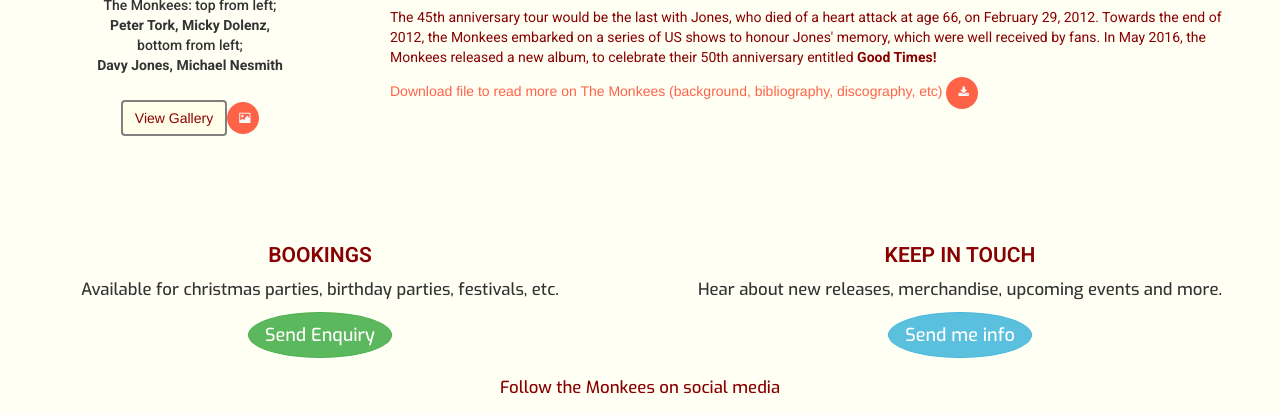
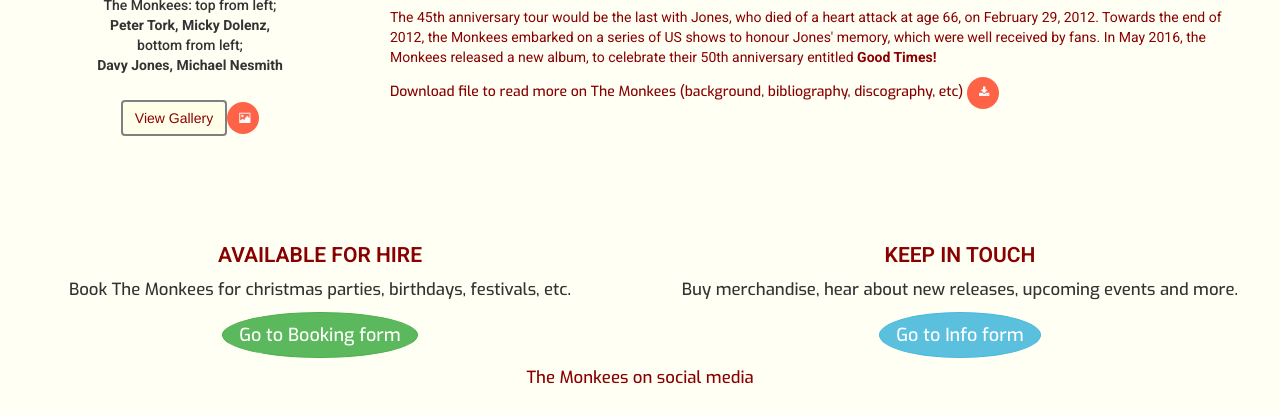
Before and after one commit to vmcggh18/band-project, a plain HTML site: page about.html in a window 1280 px wide. Shown: the part 608-1023 px from the top of the page. Drawn offline with nearby package versions, Linux system fonts and the light colour scheme; a web font is replaced by a local one.

Commit message:
Amenfments to footer on about and song htmls, to text on about narrative and styles.css for bout pagw

```diff
--- a/about.html
+++ b/about.html
@@ -70,27 +70,27 @@
 							<p class="narrative1"> The television show was canceled in 1968, but the band continued to record music through 1971. A revival of interest in the television show in 1986 led to further new records and a series of reunion tours.
 								   In the 1990s, the Monkees continued to record new material.</p>
 							<p class="narrative1"> The 45th anniversary tour would be the last with Jones, who died of a heart attack at age 66, on February 29, 2012. Towards the end of 2012, the Monkees embarked on a series of US shows to honour Jones' memory, which were well received by fans. In May 2016, the Monkees released a new album, to celebrate their 50th anniversary entitled <strong>Good Times!</strong></p>
-								<p class="download-wiki-pdf"><span> Download file to read more on The Monkees (background, bibliography, discography, etc) </span><a href="monkwik.pdf" target="_blank" class="wiki-pdf"><i class="fa fa-download" aria-hidden="true"></i></a></p>
+								<p class="download-wiki-pdf"><span class="download-text"> Download file to read more on The Monkees (background, bibliography, discography, etc) </span><a href="monkwik.pdf" target="_blank" class="wiki-pdf"><i class="fa fa-download" aria-hidden="true"></i></a></p>
 				</div>
 			</article>
 		</div>
 	</section>
-	<footer class="container-fluid">
+ <footer class="container-fluid">
         <div class="row ">
             <div class="col-sm-6">
-                <h3 class="uppercase general-request">Bookings</h3>
-                    <p class="available">Available for christmas parties, birthday parties, festivals, etc.</p>
-					<div class="request"><p><button type="button" class="btn btn-default btn-lg btn btn-success"> Send Enquiry</button></p></div>
+                <h3 class="uppercase general-request">Available for Hire</h3>
+                    <p class="available">Book The Monkees for christmas parties, birthdays, festivals, etc.</p>
+					<div class="request"><a href="contact.html"><button type="button" class="btn btn-default btn-lg btn btn-success">Go to Booking form</button></a></div>
             </div>
              <div class="col-sm-6">
                 <h3 class="uppercase general-request">Keep in touch</h3>
-                <p class="information">Hear about new releases, merchandise, upcoming events and more.</p>
-				<div class="request"><p><button type="button" class="btn btn-default btn-lg btn btn-info"> Send me info</button></p></div>
+                <p class="information">Buy merchandise, hear about new releases, upcoming events and more.</p>
+				<div class="request"><a href="contact.html"><button type="button"  class="btn btn-default btn-lg btn btn-info"> Go to Info form</button></a></div>
               </div>
 		</div>
 		<div class="row">
              <div class="col-sm-12 col">
-                <h4 class="follow-request">Follow the Monkees on social media</h4>
+                <h4 class="follow-request">The Monkees on social media</h4>
 			</div>
 		</div>
 		<div class="row">
--- a/css/style.css
+++ b/css/style.css
@@ -256,21 +256,17 @@ footer {
      background: #6495ED;
  }
 
- /*     page 2 styles              */
+ /*------     page 2 styles --------------*/
  .background-info {
 	 margin: auto;
-
  }
-
- figure.members {
+.members {
 	 flex: 1;
-	 box-sizing: border-box;
 	 text-align: center;
 	 padding-left: 25px;
 	 padding-top: 10px;
 	 padding-right: 25px;
  }
-
  figcaption {
 font-family: "Roboto", sans-serif;
 font-weight: 500;
@@ -285,7 +281,7 @@ padding: 5px;
 	 transition: all 1s ease-in-out;
  }
  .glyphicon-picture {
-	  width: 32px;
+	width: 32px;
     height: 32px;
     padding: 12px;
     border-radius: 50%;
@@ -334,6 +330,11 @@ padding: 5px;
 }
 .download-wiki-pdf {
 	color: #FF6347;
+}
+.download-text {
+	font-family: "Exo", sans-serif;
+	font-weight: 500;
+	color: #880000;
 }
 /*   Audio files     */
 .audio-container {
```
Also changed, not shown: songs.html (+7 -7 lines).
